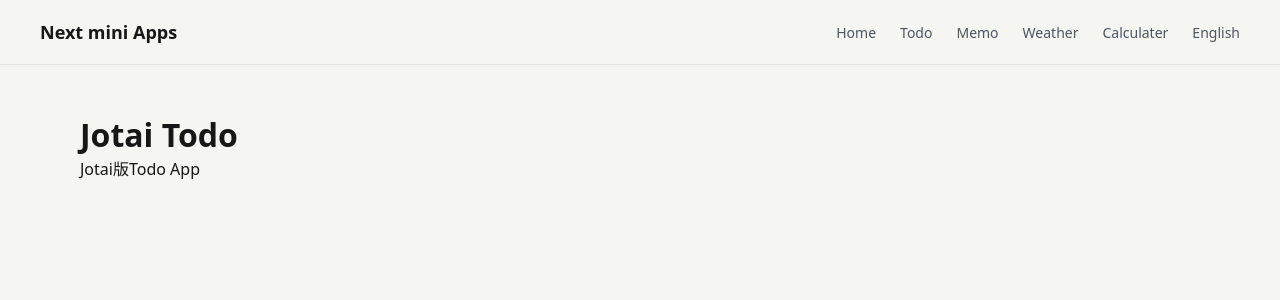
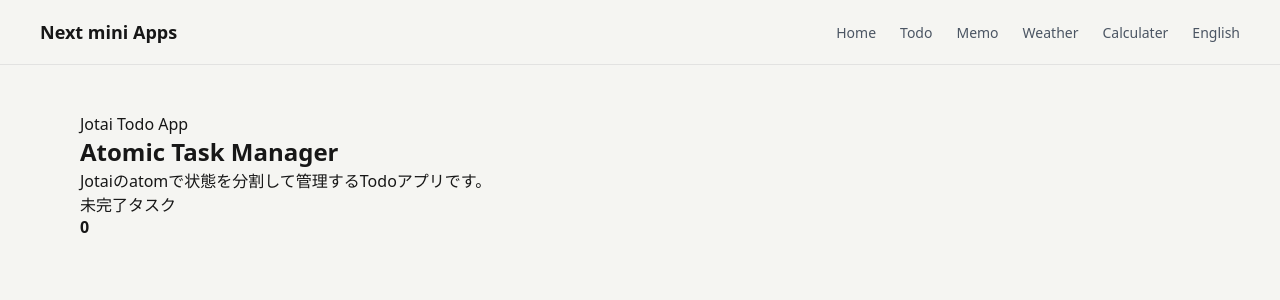
Before and after one commit to usamiyouhei/mini_apps_collection, a Next.js app: page /todo-jotai in a window 1280 px wide. Shown: the top 300 px of the page. Built offline with nearby package versions, Linux system fonts and the light colour scheme.

Commit message:
add jotai page

```diff
--- a/src/app/todo-jotai/page.tsx
+++ b/src/app/todo-jotai/page.tsx
@@ -1,10 +1,33 @@
+"use client";
+
+import {
+  activeJotaiTasksAtom,
+  deletedJotaiTasksAtom,
+  incompleteJotaiCountAtom,
+} from "@/atoms/todoAtoms";
+import { useAtom } from "jotai";
+import styles from "./todo-jotai.module.scss";
 import React from "react";
 
 export default function TodoJotaiPage() {
+  const [activeTasks] = useAtom(activeJotaiTasksAtom);
+  const [deletedTasks] = useAtom(deletedJotaiTasksAtom);
+  const [incompleteCount] = useAtom(incompleteJotaiCountAtom);
+
   return (
-    <main>
-      <h1>Jotai Todo</h1>
-      <p>Jotai版Todo App</p>
-    </main>
+    <section className={styles.page}>
+      <div className={styles.container}>
+        <div className={styles.header}>
+          <p className={styles.label}>Jotai Todo App</p>
+          <h1 className={styles.title}>Atomic Task Manager</h1>
+          <p>Jotaiのatomで状態を分割して管理するTodoアプリです。</p>
+        </div>
+
+        <div className={styles.summary}>
+          <p>未完了タスク</p>
+          <strong>{incompleteCount}</strong>
+        </div>
+      </div>
+    </section>
   );
 }
```
Also changed, not shown: src/app/todo-jotai/todo-jotai.module.scss (added).
